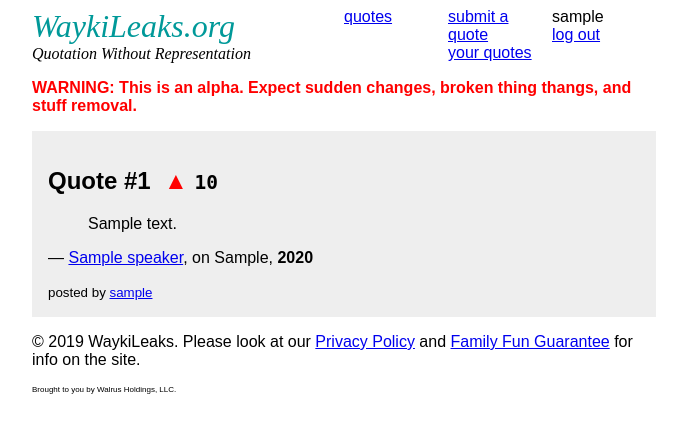
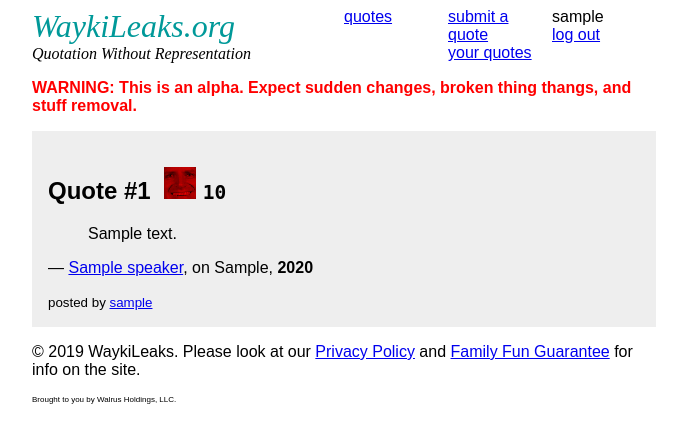
Before and after one commit to spbmnn/waykileaks, a Flask app: page /quotes/ in a window 1280 px wide. Shown: the top 443 px of the page, without its empty margins (296-983 px from the left). Run offline with Flask 2, Linux system fonts and the light colour scheme; a user stored in the database is signed in; tables that the repository leaves empty hold one stand-in row (values such as "Sample post").

Commit message:
Up- & downbrian images

```diff
--- a/app/static/css/main.css
+++ b/app/static/css/main.css
@@ -10,16 +10,11 @@ html {
 }
 
 .votebutton {
-    color: #000;
     text-decoration: none;
 }
 
 .score {
     font-family: monospace;
-}
-
-.voted {
-    color: #f00;
 }
 
 /* HEADER BITS */
--- a/app/templates/widgets/quote.html
+++ b/app/templates/widgets/quote.html
@@ -1,7 +1,10 @@
 <section class="box">
 <h2>Quote #<a href="{{ url_for('quote_page', id=quote.id|string) }}" class="topage">{{ quote.id }}</a>&nbsp;
 {% if not current_user.is_anonymous %}
-<a href="/vote/{{ quote.id }}/" class="votebutton {% if quote.has_voted(current_user.id) %}voted{% endif %}">▲</a>
+<a href="/vote/{{ quote.id }}/" class="votebutton"><img
+    {% if quote.has_voted(current_user.id) %}src="{{ url_for('static', filename='img/ub-a.png') }}"
+    {% else %}src="{{ url_for('static', filename='img/ub-u.png') }}"{% endif %}
+    alt="upbrian"/></a>
 {% endif %}<span class="score">{{ quote.score }}</span></h2>
 <blockquote>{{ quote.body }}</blockquote>
 <p>&mdash; <a href="/speaker/{{ quote.speaker.id }}">{{ quote.speaker.name }}</a>, on {{ quote.topic }}, <b>{{ quote.created.strftime('%Y') }}</b></p>
```
Also changed, not shown: app/static/img/db-a.png (added), app/static/img/db-u.png (added), app/static/img/ub-a.png (added), app/static/img/ub-u.png (added).
